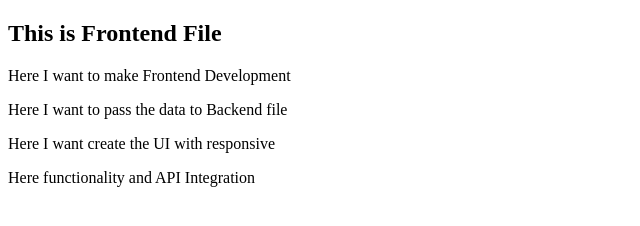
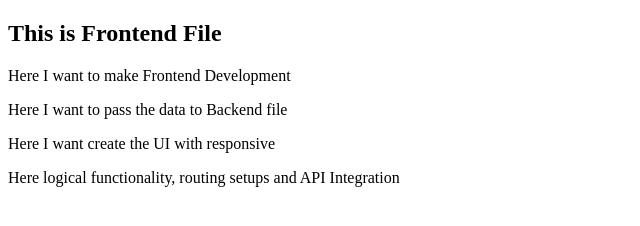
Before and after one commit to MohanKumar26596/new-project, a plain HTML site: page index.html in a window 1280 px wide. Shown: the whole page, without its empty margins (0-640 px from the left). Drawn offline with Linux system fonts and the light colour scheme.

Commit message:
added Update index.html

```diff
--- a/index.html
+++ b/index.html
@@ -10,6 +10,6 @@
     <p>Here I want to make Frontend Development</p>
     <p>Here I want to pass the data to Backend file</p>
     <p>Here I want create the UI with responsive</p>
-    <p>Here functionality and API Integration</p>
+    <p>Here logical functionality, routing setups and API Integration</p>
 </body>
 </html>
```
